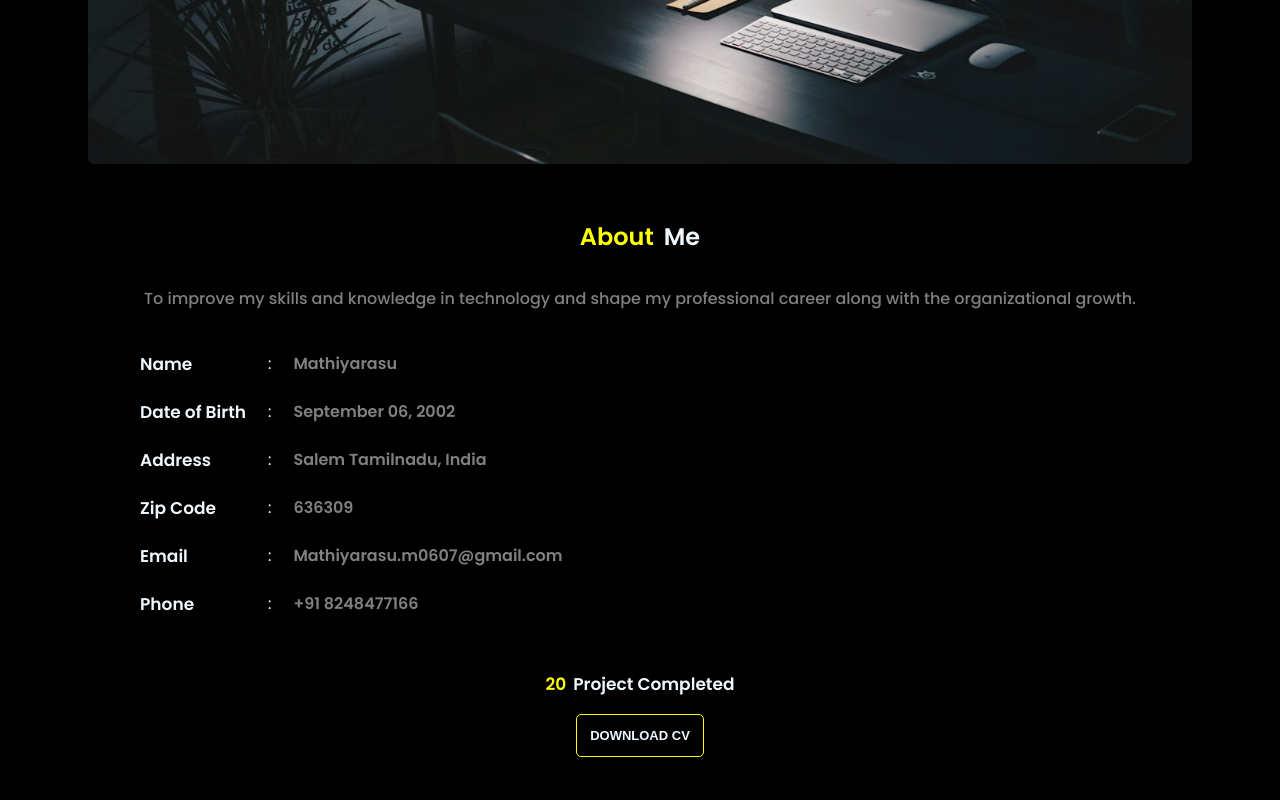
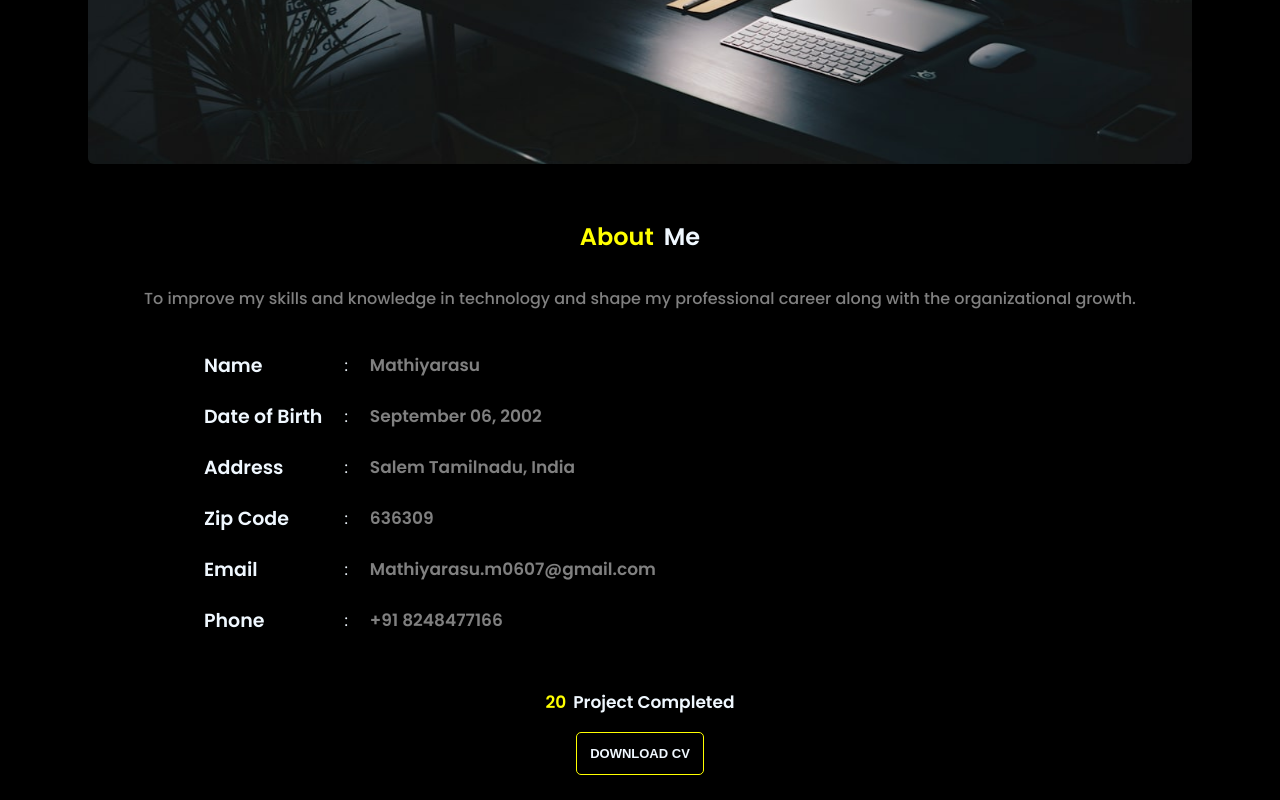
Before and after one commit to 0607mathi/MathiPortfolio, a React (Vite) app: page / in a window 1280 px wide. Shown: the part 509-1309 px from the top of the page. Built offline with nearby package versions, Linux system fonts and the light colour scheme.

Commit message:
about section style update

```diff
--- a/src/Stylesheets/About.css
+++ b/src/Stylesheets/About.css
@@ -52,13 +52,13 @@ td{
 @media (min-width: 426px) and (max-width: 2560px) {
     table{
         align-self: flex-start;
-        margin-left: 10%;
+        margin-left: 15%;
     }
     .title{
-        font-size: 17px;
+        font-size: 19px;
     }
     .answer{
-        font-size: 16px;
+        font-size: 17px;
     }
     .about-quote{
         width: 80%;
```
